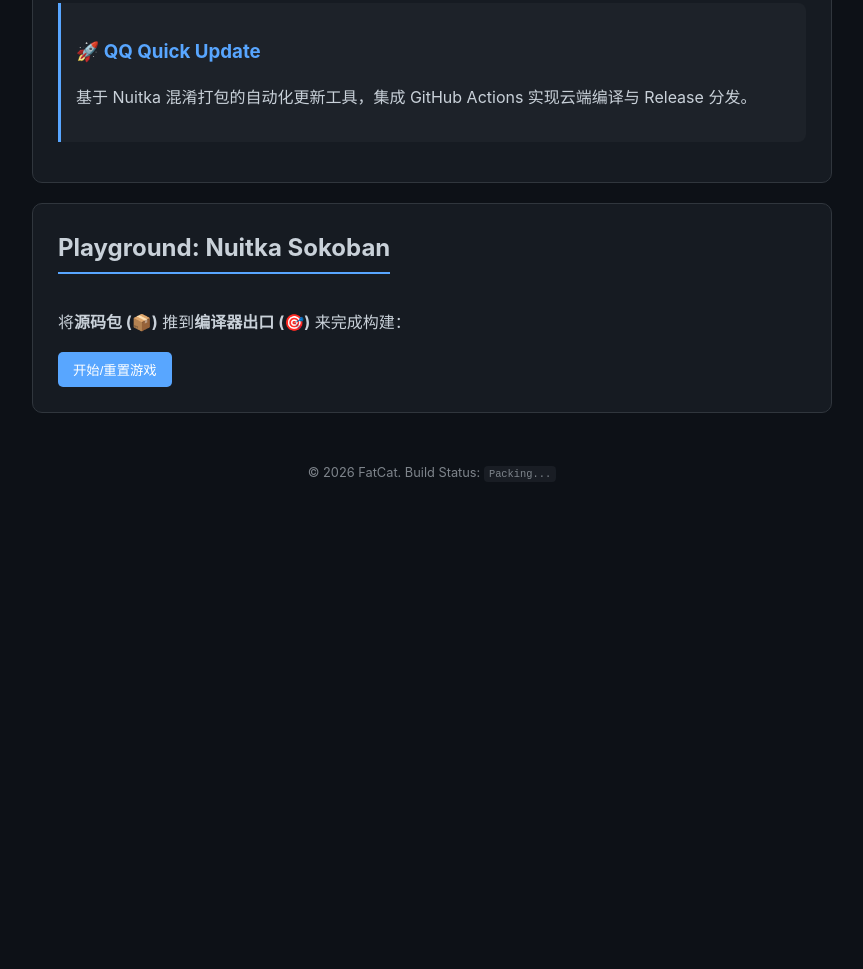
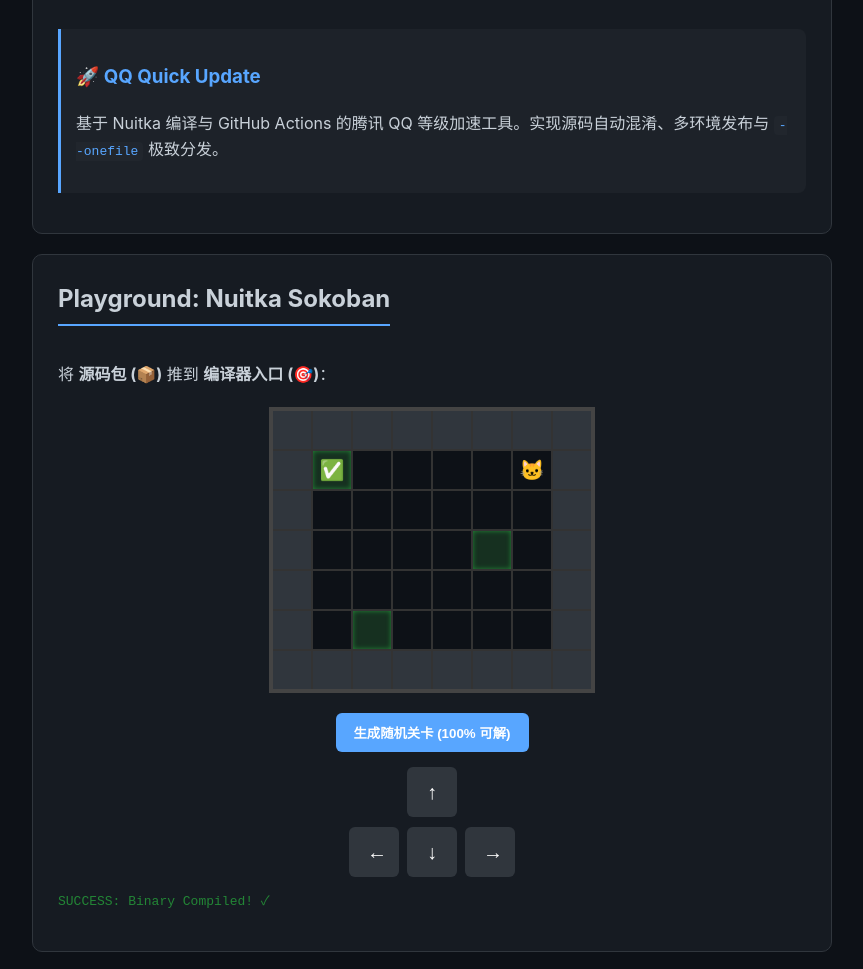
Before and after one commit to afatcat-xie/afatcat-xie.github.io, a plain HTML site: page index.html in a window 1280 px wide. Shown: the part 699-1668 px from the top of the page, without its empty margins (208-1071 px from the left). Before the commit the page ends 1235 px from the top, so only its background shows below. Drawn offline with Linux system fonts and the light colour scheme.

Commit message:
Enhance game layout and functionality
Refactor game styles and improve gameplay logic.

```diff
--- a/index.html
+++ b/index.html
@@ -20,6 +20,7 @@
             color: var(--text-color);
             line-height: 1.6;
             margin: 0; padding: 0;
+            overflow-x: hidden;
         }
         .container { max-width: 800px; margin: 0 auto; padding: 40px 20px; }
         header { text-align: center; margin-bottom: 50px; }
@@ -54,41 +55,34 @@
         }
         .feature-card h3 a { color: var(--accent-color); text-decoration: none; }
 
-        /* 推箱子游戏样式 */
-        #game-container {
-            display: none;
-            margin-top: 20px;
-            background: #000;
-            padding: 20px;
-            border-radius: 10px;
-            text-align: center;
-            border: 2px solid var(--accent-color);
-        }
+        /* 游戏区域样式 */
         #game-board {
             display: grid;
             gap: 2px;
-            margin: 0 auto;
+            margin: 20px auto;
             background: #333;
             border: 4px solid #444;
             width: fit-content;
         }
         .tile {
-            width: 35px; height: 35px;
+            width: 38px; height: 38px;
             display: flex; align-items: center; justify-content: center;
             font-size: 20px; background: #0d1117;
         }
         .wall { background: #30363d; }
         .target { background: #163020; box-shadow: inset 0 0 5px var(--success-color); }
 
-        .controls { margin-top: 15px; display: flex; justify-content: center; gap: 10px; }
+        .btn-group { display: flex; justify-content: center; gap: 8px; margin-top: 10px; flex-wrap: wrap; }
         button {
-            padding: 8px 15px; border: none; border-radius: 5px;
-            background: var(--accent-color); color: white; cursor: pointer;
+            padding: 10px 18px; border: none; border-radius: 6px;
+            background: var(--accent-color); color: white; cursor: pointer; font-weight: bold;
         }
-        button.secondary { background: #30363d; }
+        button.dir { background: #30363d; width: 50px; height: 50px; font-size: 20px; }
+        button:active { filter: brightness(1.2); }
 
         footer { text-align: center; margin-top: 50px; font-size: 0.8em; opacity: 0.6; }
-        code { background: #21262d; padding: 2px 5px; border-radius: 4px; font-family: monospace; }
+        code { background: #21262d; padding: 2px 5px; border-radius: 4px; font-family: monospace; color: var(--accent-color); }
+        img { max-width: 100%; border-radius: 5px; margin-top: 10px; }
     </style>
 </head>
 <body>
@@ -101,16 +95,16 @@
 
     <div class="section">
         <h2>About Me</h2>
-        <p>专注于 <b>Windows</b> 与 <b>Termux</b> 跨平台开发，精通 Python 自动化构建与 Nuitka 闭源打包方案。</p>
+        <p>专注于 <b>Windows</b> 与 <b>Termux</b> 跨平台开发。擅长 Python 自动化工作流构建、Nuitka 闭源打包及 GitHub Actions 部署。</p>
     </div>
 
     <div class="section">
         <h2>Tech Stack</h2>
         <div>
             <span class="skill-tag">Python (BeeWare/Kivy)</span>
-            <span class="skill-tag">Nuitka & Cython</span>
-            <span class="skill-tag">GitHub Actions CI/CD</span>
+            <span class="skill-tag">Nuitka & CI/CD</span>
             <span class="skill-tag">Android Termux</span>
+            <span class="skill-tag">C# & C++ Tooling</span>
         </div>
     </div>
 
@@ -118,131 +112,161 @@
         <h2>Key Project</h2>
         <div class="feature-card">
             <h3>🚀 <a href="https://github.com/afatcat-xie/QQ_qiuck_update" target="_blank">QQ Quick Update</a></h3>
-            <p>基于 Nuitka 混淆打包的自动化更新工具，集成 GitHub Actions 实现云端编译与 Release 分发。</p>
+            <p>基于 Nuitka 编译与 GitHub Actions 的腾讯 QQ 等级加速工具。实现源码自动混淆、多环境发布与 <code>--onefile</code> 极致分发。</p>
         </div>
     </div>
 
     <div class="section">
         <h2>Playground: Nuitka Sokoban</h2>
-        <p>将<b>源码包 (📦)</b> 推到<b>编译器出口 (🎯)</b> 来完成构建：</p>
-        <button onclick="initGame()">开始/重置游戏</button>
+        <p>将 <b>源码包 (📦)</b> 推到 <b>编译器入口 (🎯)</b>：</p>
 
-        <div id="game-container">
-            <div id="game-board"></div>
-            <div class="controls">
-                <button class="secondary" onclick="move('w')">↑</button>
+        <div id="game-board"></div>
+
+        <div class="btn-group">
+            <button onclick="generateRandomLevel()">生成随机关卡 (100% 可解)</button>
+        </div>
+
+        <div style="margin-top: 15px;">
+            <div class="btn-group"><button class="dir" onclick="move('w')">↑</button></div>
+            <div class="btn-group">
+                <button class="dir" onclick="move('a')">←</button>
+                <button class="dir" onclick="move('s')">↓</button>
+                <button class="dir" onclick="move('d')">→</button>
             </div>
-            <div class="controls">
-                <button class="secondary" onclick="move('a')">←</button>
-                <button class="secondary" onclick="move('s')">↓</button>
-                <button class="secondary" onclick="move('d')">→</button>
-            </div>
-            <p id="game-msg" style="margin-top:10px; font-family:monospace; color:var(--success-color);"></p>
-            <button class="secondary" style="margin-top:10px;" onclick="closeGame()">退出</button>
         </div>
+        <p id="game-msg" style="margin-top:15px; font-family:monospace; min-height: 1.5em; color:var(--success-color);"></p>
+    </div>
+
+    <div class="section">
+        <h2>GitHub Activity</h2>
+        <img src="https://github-readme-stats.vercel.app/api?username=afatcat-xie&show_icons=true&theme=dark&bg_color=161b22&title_color=58a6ff&icon_color=58a6ff&text_color=c9d1d9" alt="Stats">
     </div>
 
     <footer>
-        <p>© 2026 FatCat. Build Status: <code id="status-text">Ready</code></p>
+        <p>© 2026 FatCat. Hosted on GitHub Pages.</p>
+        <p>Build Status: <code id="status-text">Initializing...</code></p>
     </footer>
 </div>
 
 <script>
-    // 游戏配置：1=墙, 2=目标, 3=箱子, 4=玩家, 5=箱子在目标上
-    const level = [
-        [1,1,1,1,1,1,1,1],
-        [1,0,0,0,0,0,0,1],
-        [1,0,3,2,1,0,0,1],
-        [1,0,0,4,0,3,2,1],
-        [1,0,2,3,0,0,0,1],
-        [1,1,1,1,1,1,1,1]
-    ];
+    // --- 关卡算法逻辑 ---
+    const ROWS = 7, COLS = 8;
     let map = [];
-    let playerPos = {x:0, y:0};
+    let player = {x: 0, y: 0};
+    let targets = [];
 
-    function initGame() {
-        document.getElementById('game-container').style.display = 'block';
-        document.getElementById('game-msg').innerText = "Status: Awaiting input...";
-        map = JSON.parse(JSON.stringify(level));
-        render();
-        window.addEventListener('keydown', handleKey);
-    }
+    function generateRandomLevel() {
+        document.getElementById('game-msg').innerText = "Status: Re-compiling level...";
+        // 初始化地图
+        map = Array.from({length: ROWS}, (_, y) =>
+            Array.from({length: COLS}, (_, x) => (x===0 || x===COLS-1 || y===0 || y===ROWS-1) ? 1 : 0)
+        );
 
-    function render() {
-        const board = document.getElementById('game-board');
-        board.innerHTML = '';
-        board.style.gridTemplateColumns = `repeat(${map[0].length}, 35px)`;
-
-        for(let y=0; y<map.length; y++) {
-            for(let x=0; x<map[y].length; x++) {
-                const tile = document.createElement('div');
-                tile.className = 'tile';
-                if(map[y][x] === 1) tile.classList.add('wall');
-                if(map[y][x] === 2) tile.classList.add('target');
-
-                if(map[y][x] === 4) { tile.innerText = '🐱'; playerPos = {x, y}; }
-                else if(map[y][x] === 3) tile.innerText = '📦';
-                else if(map[y][x] === 5) { tile.innerText = '✅'; tile.classList.add('target'); }
-                else if(map[y][x] === 2) tile.innerText = '🎯';
-
-                board.appendChild(tile);
+        // 放置目标和箱子 (通关态)
+        targets = [];
+        let count = 0;
+        while(count < 3) {
+            let rx = Math.floor(Math.random()*(COLS-2))+1;
+            let ry = Math.floor(Math.random()*(ROWS-2))+1;
+            if(map[ry][rx] === 0) {
+                map[ry][rx] = 5; // 箱子在目标上
+                targets.push({x: rx, y: ry});
+                count++;
             }
         }
-        checkWin();
-    }
 
-    function move(dir) {
-        let dx = 0, dy = 0;
-        if(dir === 'w') dy = -1;
-        if(dir === 's') dy = 1;
-        if(dir === 'a') dx = -1;
-        if(dir === 'd') dx = 1;
+        // 放置玩家
+        do {
+            player.x = Math.floor(Math.random()*(COLS-2))+1;
+            player.y = Math.floor(Math.random()*(ROWS-2))+1;
+        } while(map[player.y][player.x] !== 0);
+        map[player.y][player.x] = 4;
 
-        let nx = playerPos.x + dx, ny = playerPos.y + dy;
-        let nnx = nx + dx, nny = ny + dy;
+        // 逆向拉动算法打乱
+        for(let i=0; i<120; i++) {
+            const dirs = [{dx:0,dy:1},{dx:0,dy:-1},{dx:1,dy:0},{dx:-1,dy:0}];
+            const d = dirs[Math.floor(Math.random()*4)];
+            let nx = player.x + d.dx, ny = player.y + d.dy;
+            let bx = player.x - d.dx, by = player.y - d.dy;
+            let bbx = player.x - 2*d.dx, bby = player.y - 2*d.dy;
 
-        // 移动逻辑
-        if(map[ny][nx] === 0 || map[ny][nx] === 2) {
-            updateTile(playerPos.x, playerPos.y, nx, ny);
-        } else if(map[ny][nx] === 3 || map[ny][nx] === 5) {
-            if(map[nny][nnx] === 0 || map[nny][nnx] === 2) {
-                // 先推箱子
-                map[nny][nnx] = (map[nny][nnx] === 2) ? 5 : 3;
-                map[ny][nx] = (map[ny][nx] === 5) ? 2 : 0;
-                // 再动人
-                updateTile(playerPos.x, playerPos.y, nx, ny);
+            // 逆向拉动箱子
+            if(isInside(bx, by) && (map[by][bx] === 3 || map[by][bx] === 5)) {
+                if(isInside(bbx, bby) && map[bby][bbx] === 0) {
+                    map[by][bx] = isT(bx, by) ? 2 : 0;
+                    map[bby][bbx] = isT(bbx, bby) ? 5 : 3;
+                }
+            }
+            // 玩家随机游走
+            if(isInside(nx, ny) && map[ny][nx] !== 1) {
+                map[player.y][player.x] = isT(player.x, player.y) ? 2 : 0;
+                player = {x: nx, y: ny};
+                map[player.y][player.x] = 4;
             }
         }
         render();
     }
 
-    function updateTile(ox, oy, nx, ny) {
-        map[oy][ox] = (level[oy][ox] === 2) ? 2 : 0;
-        map[ny][nx] = 4;
-        playerPos = {x: nx, y: ny};
+    function isInside(x, y) { return x>0 && x<COLS-1 && y>0 && y<ROWS-1; }
+    function isT(x, y) { return targets.some(t => t.x === x && t.y === y); }
+
+    function render() {
+        const board = document.getElementById('game-board');
+        board.innerHTML = '';
+        board.style.gridTemplateColumns = `repeat(${COLS}, 38px)`;
+        for(let y=0; y<ROWS; y++) {
+            for(let x=0; x<COLS; x++) {
+                const tile = document.createElement('div');
+                tile.className = 'tile';
+                const v = map[y][x];
+                if(v === 1) tile.classList.add('wall');
+                if(isT(x, y)) tile.classList.add('target');
+                if(v === 4) { tile.innerText = '🐱'; player = {x, y}; }
+                else if(v === 3) tile.innerText = '📦';
+                else if(v === 5) { tile.innerText = '✅'; tile.classList.add('target'); }
+                else if(isT(x, y) && v === 0) tile.innerText = '🎯';
+                board.appendChild(tile);
+            }
+        }
+        if(!map.some(row => row.includes(3))) document.getElementById('game-msg').innerText = "SUCCESS: Binary Compiled! ✓";
     }
 
-    function checkWin() {
-        const win = !map.some(row => row.includes(3));
-        if(win) document.getElementById('game-msg').innerText = "SUCCESS: Binary Compiled! ✓";
+    function move(dir) {
+        let dx = 0, dy = 0;
+        if(dir === 'w') dy = -1; else if(dir === 's') dy = 1;
+        else if(dir === 'a') dx = -1; else if(dir === 'd') dx = 1;
+        let nx = player.x + dx, ny = player.y + dy;
+        let nnx = nx + dx, nny = ny + dy;
+
+        if(map[ny][nx] === 1) return;
+        if(map[ny][nx] === 0 || map[ny][nx] === 2) {
+            map[player.y][player.x] = isT(player.x, player.y) ? 2 : 0;
+            map[ny][nx] = 4;
+            player = {x: nx, y: ny};
+        } else if(map[ny][nx] === 3 || map[ny][nx] === 5) {
+            if(map[nny][nnx] === 0 || map[nny][nnx] === 2) {
+                map[nny][nnx] = isT(nnx, nny) ? 5 : 3;
+                map[ny][nx] = isT(nx, ny) ? 2 : 4;
+                map[player.y][player.x] = isT(player.x, player.y) ? 2 : 0;
+                player = {x: nx, y: ny};
+            }
+        }
+        render();
     }
 
-    function handleKey(e) {
-        const keys = { 'ArrowUp':'w', 'ArrowDown':'s', 'ArrowLeft':'a', 'ArrowRight':'d', 'w':'w', 'a':'a', 's':'s', 'd':'d' };
-        if(keys[e.key]) { e.preventDefault(); move(keys[e.key]); }
-    }
+    // 控制与彩蛋
+    document.addEventListener('keydown', e => {
+        const k = { 'ArrowUp':'w','ArrowDown':'s','ArrowLeft':'a','ArrowRight':'d','w':'w','a':'a','s':'s','d':'d' };
+        if(k[e.key]) { e.preventDefault(); move(k[e.key]); }
+    });
 
-    function closeGame() {
-        document.getElementById('game-container').style.display = 'none';
-        window.removeEventListener('keydown', handleKey);
-    }
+    const statusText = document.getElementById('status-text');
+    const logs = ["Searching for icon.ico...", "Linking cl.exe...", "Optimizing...", "Build Successful ✓"];
+    let lIdx = 0;
+    setInterval(() => { if(lIdx < logs.length) statusText.innerText = logs[lIdx++]; }, 2000);
 
-    // 状态栏彩蛋
-    setInterval(() => {
-        const status = document.getElementById('status-text');
-        const tasks = ["Linking...", "Packing...", "Ready"];
-        status.innerText = tasks[Math.floor(Math.random()*tasks.length)];
-    }, 3000);
+    console.log("%c FatCat OS ", "color: #58a6ff; background: #161b22; font-weight: bold;");
+    generateRandomLevel();
 </script>
 
 </body>
```
